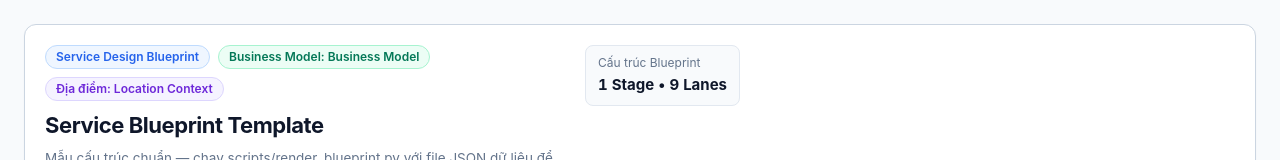
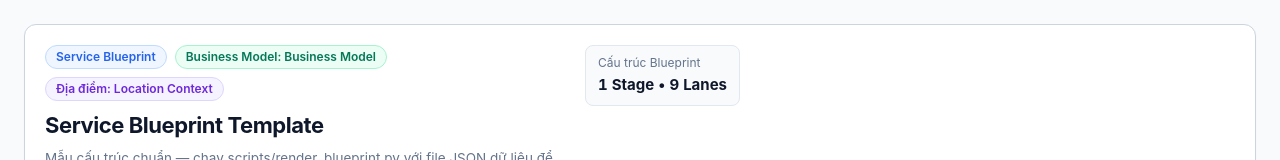
Before and after one commit to QuangHo0911/service-blueprint-brainstorm, a plain HTML site: page skills/service-blueprint-brainstorm/resources/blueprint-template.html in a window 1280 px wide. Shown: the top 160 px of the page. Drawn offline with Linux system fonts and the light colour scheme.

Commit message:
fix: replace 'Service Design Blueprint' with 'Service Blueprint' across skill, HTML, and demo screenshot

```diff
--- a/gemini-extension.json
+++ b/gemini-extension.json
@@ -1,6 +1,6 @@
 {
   "name": "service-blueprint-brainstorm",
   "version": "1.0.0",
-  "description": "10-step Service Design Blueprint brainstorming Agent Skill that generates portable, Light-Theme-only interactive HTML blueprints for any product or service.",
+  "description": "10-step Service Blueprint brainstorming Agent Skill that generates portable, Light-Theme-only interactive HTML blueprints for any product or service.",
   "author": "QuangHo0911"
 }
--- a/plugin.json
+++ b/plugin.json
@@ -1,7 +1,7 @@
 {
   "name": "service-blueprint-brainstorm",
   "version": "1.0.0",
-  "description": "10-step Service Design Blueprint brainstorming Agent Skill that generates portable, Light-Theme-only interactive HTML blueprints for any product or service.",
+  "description": "10-step Service Blueprint brainstorming Agent Skill that generates portable, Light-Theme-only interactive HTML blueprints for any product or service.",
   "author": {
     "name": "QuangHo0911",
     "url": "https://github.com/QuangHo0911"
--- a/skills/service-blueprint-brainstorm/resources/blueprint-template.html
+++ b/skills/service-blueprint-brainstorm/resources/blueprint-template.html
@@ -3,7 +3,7 @@
 <head>
   <meta charset="UTF-8" />
   <meta name="viewport" content="width=device-width, initial-scale=1.0" />
-  <title>Service Design Blueprint</title>
+  <title>Service Blueprint</title>
   <style>
     /* ==========================================================================
        Standalone Portable Light-Theme Stylesheet (Zero External CDN Dependencies)
@@ -751,7 +751,7 @@
       <div class="header-top">
         <div>
           <div class="badge-row">
-            <span class="pill tint-primary">Service Design Blueprint</span>
+            <span class="pill tint-primary">Service Blueprint</span>
             <span id="meta-model" class="pill tint-c2"></span>
             <span id="meta-location" class="pill tint-c4"></span>
           </div>
@@ -961,8 +961,8 @@
     }
 
     function initStaticUI() {
-      document.title = D.title || "Service Design Blueprint";
-      document.getElementById("meta-title").textContent = D.title || "Service Design Blueprint";
+      document.title = D.title || "Service Blueprint";
+      document.getElementById("meta-title").textContent = D.title || "Service Blueprint";
       document.getElementById("meta-subtitle").textContent = D.subtitle || "";
       document.getElementById("meta-model").textContent = "Business Model: " + (D.businessModel || "—");
       document.getElementById("meta-location").textContent = "Địa điểm: " + (D.location || "—");
```
Also changed, not shown: examples/service-blueprint-cafe-vn-en.html (+4 -4 lines), .claude-plugin/marketplace.json, .claude-plugin/plugin.json, .cursor-plugin/plugin.json, docs/demo-service-blueprint-en.png, 2 other files.
